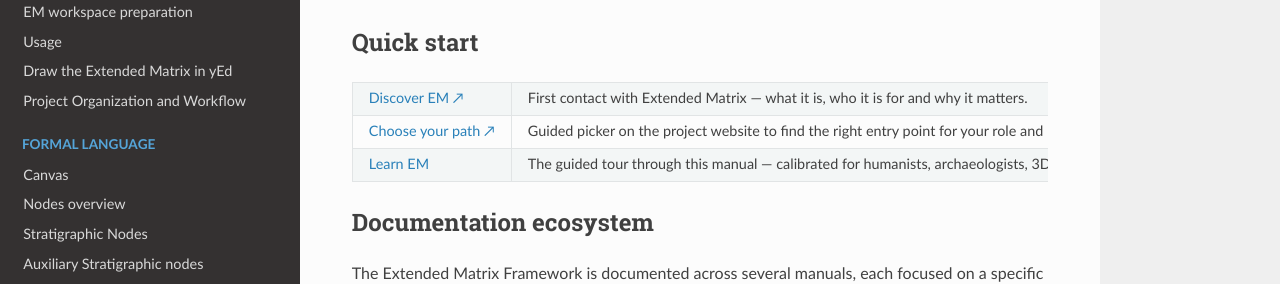
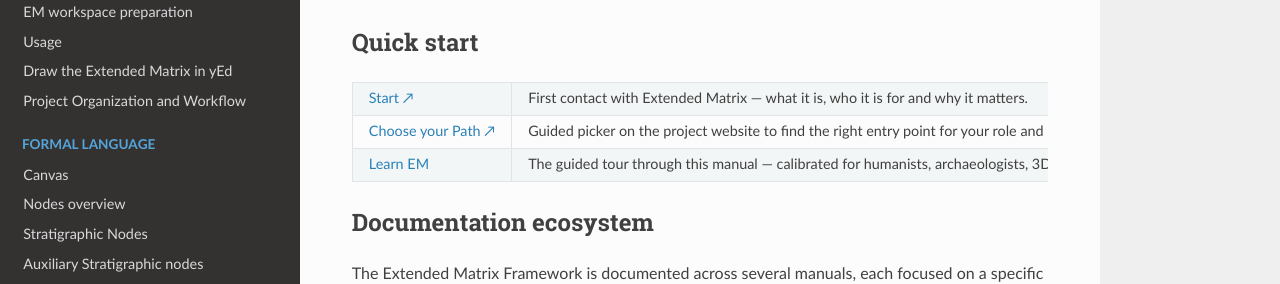
Before and after one commit to zalmoxes-laran/ExtendedMatrix-doc, a Sphinx documentation site: the page built from docs/index.rst, in a window 1280 px wide and 900 px high, scrolled down 330 px. Shown: the part 169-453 px from the top of the window. Built offline with Sphinx 7.4.7 and the Read the Docs theme 3.1.0, drawn with Linux system fonts in a browser that asks for light colours; pages that are not in the unit, such as notebooks, are missing from menus.

Commit message:
docs(homepage): use canonical /start and /find-your-path URLs (propagated from 1.5)
The previous commit used /discover and /how-to because those were

the only live URLs on the current (old) Extended Matrix site. The

canonical paths for the new site (going live 2026-06-01) are

/start and /find-your-path. Restoring them here so the docs are

ready when the new site ships.

Until then, the two links will 404 on the old site — acceptable

given the imminent rollout.

```diff
--- a/docs/index.rst
+++ b/docs/index.rst
@@ -28,10 +28,10 @@
    :header-rows: 0
    :class: longtable
 
-   * - `Discover EM ↗ <https://www.extendedmatrix.org/discover>`__
+   * - `Start ↗ <https://www.extendedmatrix.org/start>`__
      - First contact with Extended Matrix — what it is, who it is for and
        why it matters.
-   * - `Choose your path ↗ <https://www.extendedmatrix.org/how-to>`__
+   * - `Choose your Path ↗ <https://www.extendedmatrix.org/find-your-path>`__
      - Guided picker on the project website to find the right entry point
        for your role and project.
    * - :doc:`learn_EM`
```
